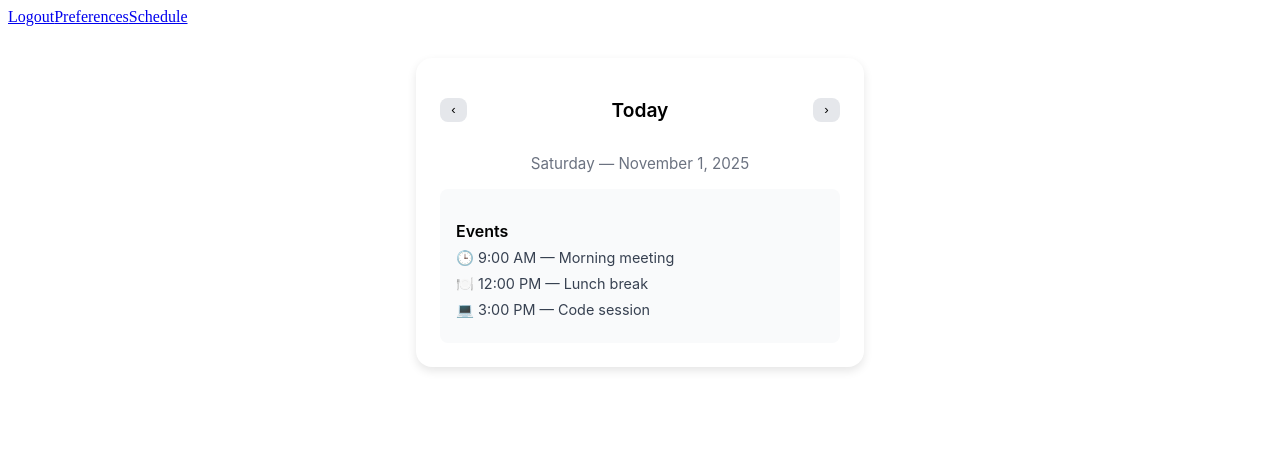
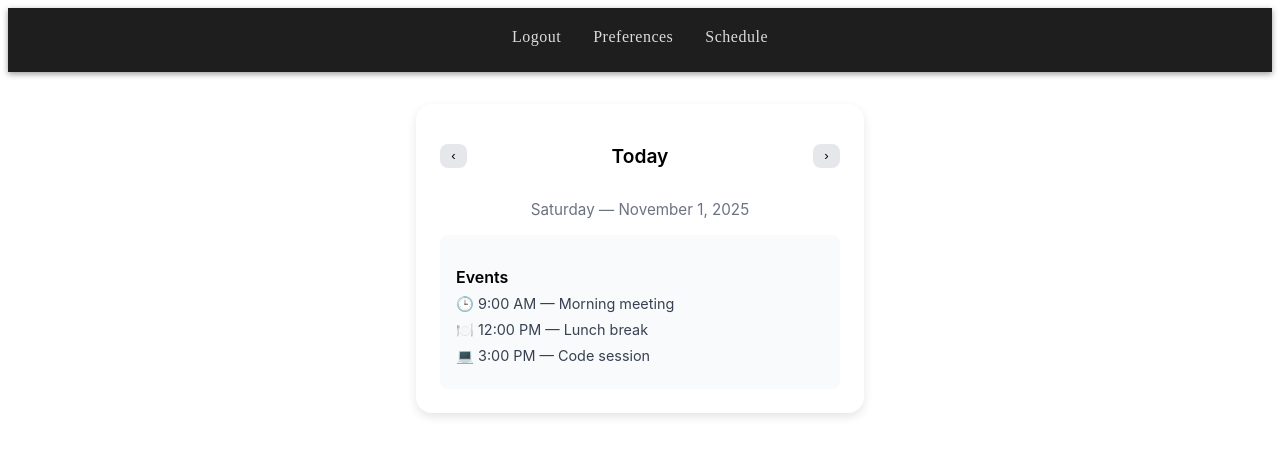
Before and after one commit to small-chicken/GreenHome, a React (Vite) app in the folder src/view/: page /schedule in a window 1280 px wide. Shown: the top 456 px of the page. Built offline with nearby package versions, Linux system fonts and the light colour scheme.

Commit message:
navbar css

```diff
--- a/src/view/src/components/Header/Header.css
+++ b/src/view/src/components/Header/Header.css
@@ -0,0 +1,65 @@
+/* ===============================
+   Dark Theme Header Styles
+   =============================== */
+
+.header {
+  background-color: #1e1e1e; /* deep dark background */
+  color: #f1f1f1;
+  display: flex;
+  justify-content: center;
+  align-items: center;
+  height: 64px;
+  padding: 0 1rem;
+  box-shadow: 0 2px 6px rgba(0, 0, 0, 0.4);
+  position: sticky;
+  top: 0;
+  z-index: 1000;
+}
+
+.navbar-links {
+  display: flex;
+  gap: 2rem;
+}
+
+.navbar-links a {
+  color: #dcdcdc;
+  text-decoration: none;
+  font-weight: 500;
+  letter-spacing: 0.5px;
+  transition: color 0.2s ease, transform 0.2s ease;
+}
+
+.navbar-links a:hover {
+  color: #60a5fa; /* soft blue hover */
+  transform: translateY(-2px);
+}
+
+.navbar-links a:active {
+  color: #93c5fd;
+  transform: scale(0.98);
+}
+
+/* Add a glowing underline on hover */
+.navbar-links a::after {
+  content: "";
+  display: block;
+  width: 0%;
+  height: 2px;
+  background: #60a5fa;
+  transition: width 0.3s ease;
+  margin-top: 4px;
+}
+
+.navbar-links a:hover::after {
+  width: 100%;
+}
+
+/* Optional: make responsive */
+@media (max-width: 600px) {
+  .navbar-links {
+    gap: 1rem;
+  }
+  .navbar-links a {
+    font-size: 0.9rem;
+  }
+}
--- a/src/view/src/components/Header/Header.jsx
+++ b/src/view/src/components/Header/Header.jsx
@@ -1,4 +1,5 @@
 import { Link } from "react-router-dom";
+import "./Header.css";
 
 function Header () {
     return (
--- a/src/view/src/pages/Registration.jsx
+++ b/src/view/src/pages/Registration.jsx
@@ -5,10 +5,7 @@ function Registration() {
 
     return (
         <div>
-        <Header />
-            <div>
-                <h1>Registration Page</h1>
-            </div>
+            <h1>Registration Page</h1>
         </div>
     )
 }
```
